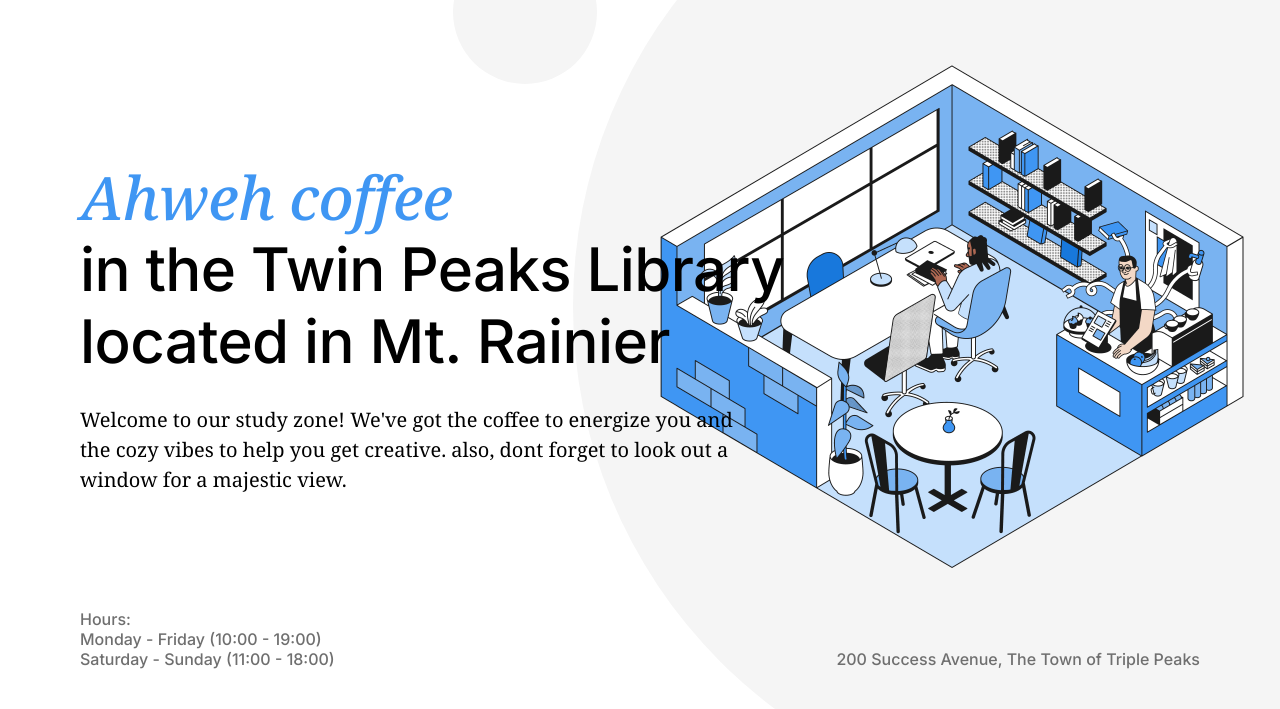
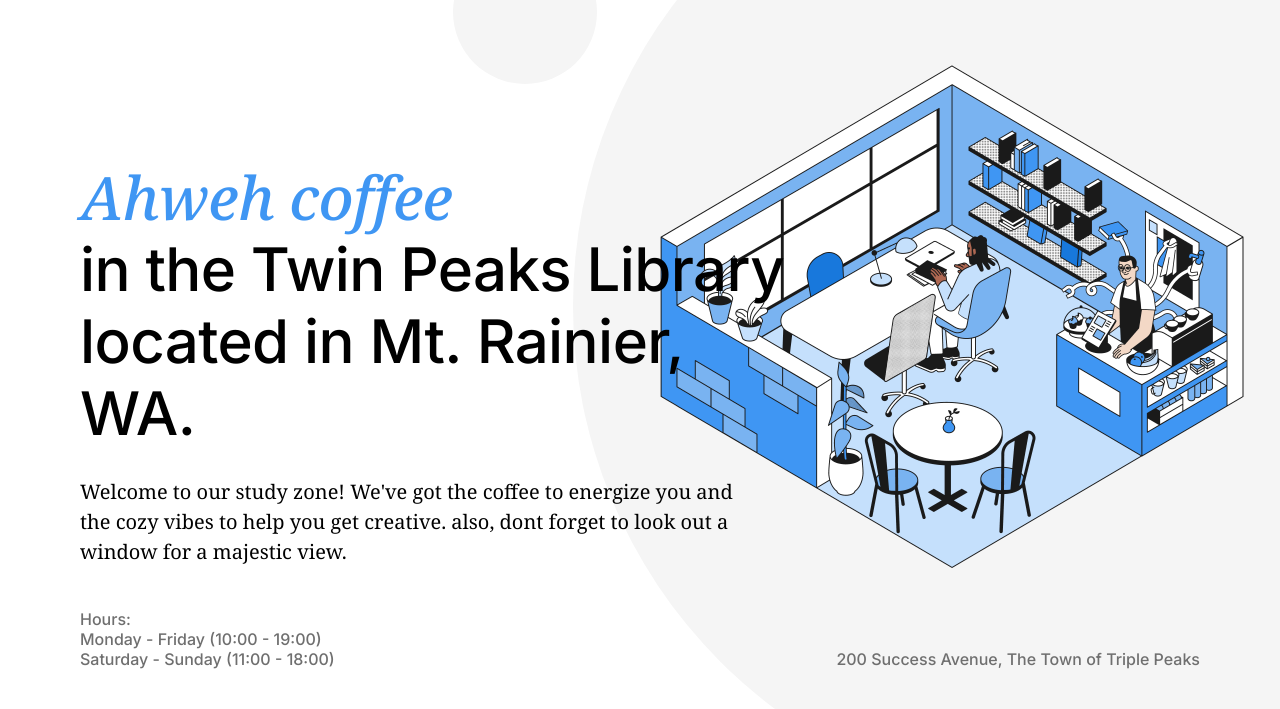
Before and after one commit to williamhasrouty/se_project_coffeeshop, a plain HTML site: page index.html in a window 1280 px wide. Shown: the part 91-800 px from the top of the page. Drawn offline with Linux system fonts and the light colour scheme.

Commit message:
Update index.html

```diff
--- a/index.html
+++ b/index.html
@@ -43,7 +43,7 @@
         </nav>
         <h1 class="header__title">
           <span class="header__span-accent">Ahweh coffee</span>
-          in the Twin Peaks Library located in Mt. Rainier
+          in the Twin Peaks Library located in Mt. Rainier, WA.
         </h1>
         <p class="header__description">
           Welcome to our study zone! We've got the coffee to energize you and
```
